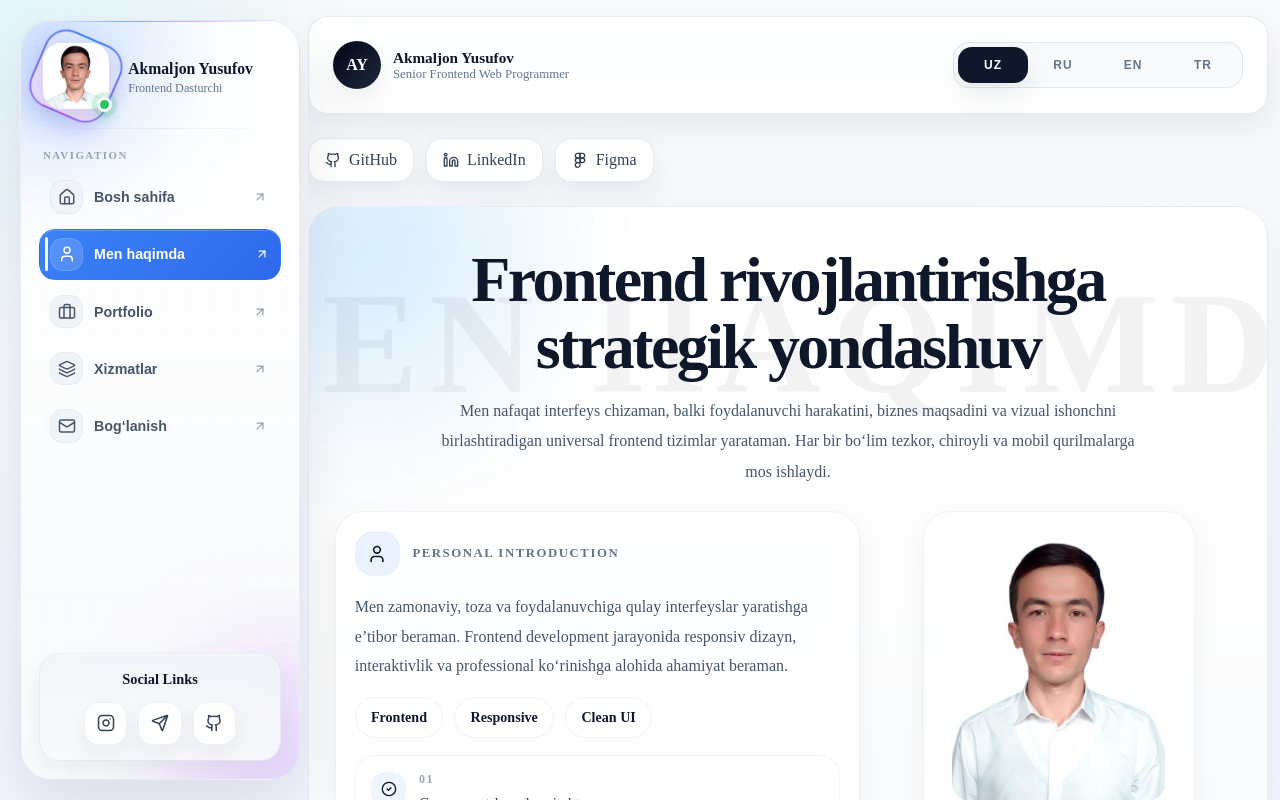
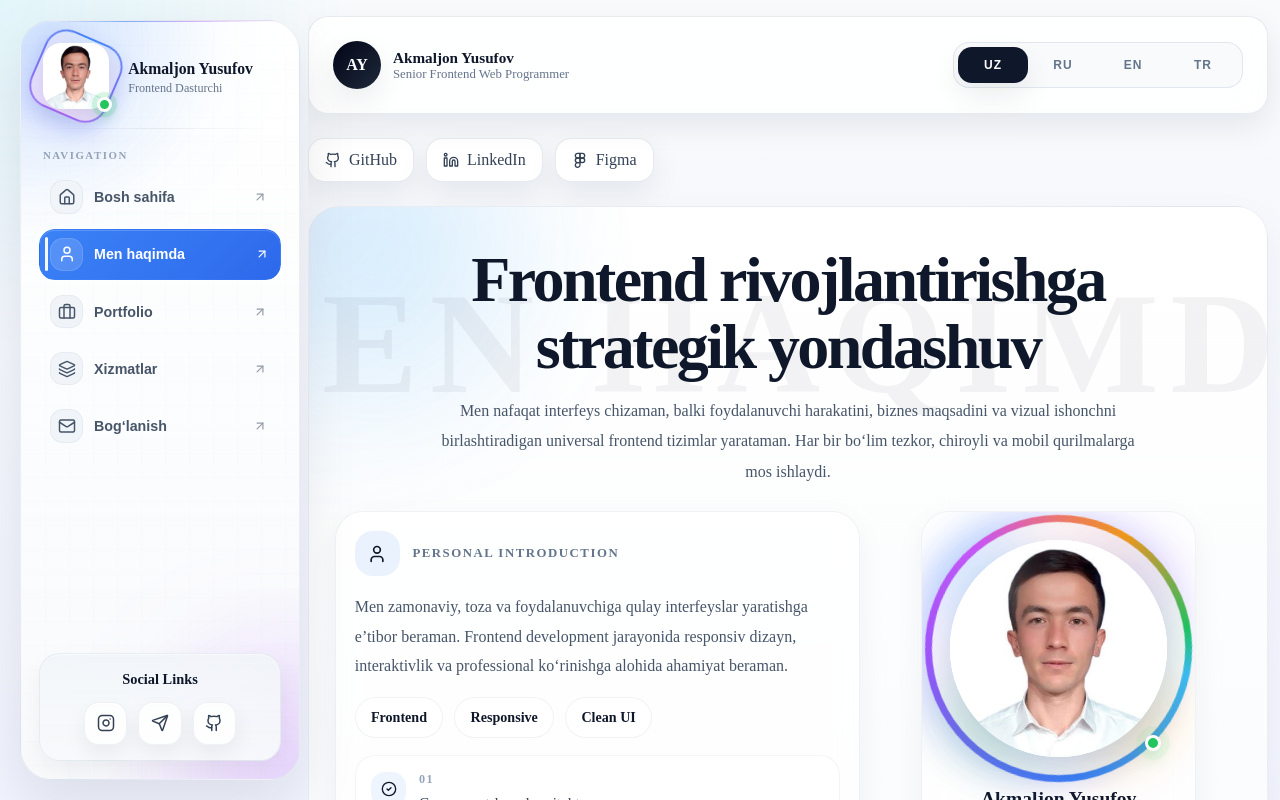
Before and after one commit to AkmaljonYusupov/Portfolio, a React app: page / in a window 1280 px wide. Both pictures are taken after a click on the button "Men haqimda". Shown: the top 800 px of the page. Built offline with nearby package versions, Linux system fonts and the light colour scheme; the HTML template or start-up script is replaced by a standard one.

Commit message:
Portfolio start

```diff
--- a/src/components/sections/AboutSection.module.scss
+++ b/src/components/sections/AboutSection.module.scss
@@ -120,6 +120,7 @@
   border: 1px solid rgba(148, 163, 184, 0.14);
   background: rgba(255, 255, 255, 0.72);
   backdrop-filter: blur(12px);
+  -webkit-backdrop-filter: blur(12px);
   box-shadow: 0 10px 30px rgba(15, 23, 42, 0.05);
   transition: transform 0.3s ease, box-shadow 0.3s ease;
 
@@ -286,34 +287,260 @@
 
 .profileCard {
   overflow: hidden;
-  padding: 0.9rem;
-  max-width: 330px;
+  padding: 1rem;
+  max-width: 340px;
   margin: 0 auto;
+
+  &:hover .profileRingOuter {
+    animation-duration: 5s;
+  }
+
+  &:hover .profileRingInner {
+    animation-duration: 3.2s;
+  }
 }
 
 .profileImageWrap {
+  position: relative;
   width: 100%;
-  max-width: 230px;
+  max-width: 258px;
+  aspect-ratio: 1 / 1;
   margin: 0 auto;
-  padding: 0.55rem;
-  border-radius: 24px;
+  border-radius: 999px;
+  isolation: isolate;
 
+  &:hover .profileImageInner {
+    transform: scale(1.035);
+  }
+
+  &:hover .profileImageInner img {
+    transform: scale(1.1);
+  }
+
+  &:hover .profileRingBlur {
+    opacity: 1;
+    transform: scale(1.12);
+    filter: blur(28px);
+  }
+
+  &:hover .profileRingOuter {
+    transform: scale(1.02);
+  }
+
+  &:hover .profileRingInner {
+    transform: scale(1.015);
+  }
+
+  &:hover .profileShine {
+    opacity: 1;
+  }
+}
+
+.profileRingOuter,
+.profileRingInner {
+  position: absolute;
+  inset: 0;
+  border-radius: 999px;
+  pointer-events: none;
+}
+
+.profileRingOuter {
+  inset: -12px;
+  z-index: 0;
+  background:
+    conic-gradient(
+      from 0deg,
+      #38bdf8 0deg,
+      #3b82f6 70deg,
+      #8b5cf6 150deg,
+      #d946ef 220deg,
+      #f59e0b 290deg,
+      #22c55e 340deg,
+      #38bdf8 360deg
+    );
+  animation: premiumOrbitOne 10s linear infinite;
+  filter: saturate(1.05);
+  box-shadow:
+    0 14px 30px rgba(59, 130, 246, 0.18),
+    0 18px 38px rgba(168, 85, 247, 0.14);
+  transition: transform 0.35s ease;
+
+  &::before {
+    content: "";
+    position: absolute;
+    inset: 7px;
+    border-radius: 999px;
+    background:
+      radial-gradient(circle at 50% 50%, rgba(255, 255, 255, 0.96), rgba(255, 255, 255, 0.9));
+  }
 
   :global(.dark) & {
-    background: rgba(255, 255, 255, 0.04);
+    &::before {
+      background:
+        radial-gradient(circle at 50% 50%, rgba(15, 23, 42, 0.96), rgba(15, 23, 42, 0.9));
+    }
+  }
+}
+
+.profileRingInner {
+  inset: -5px;
+  z-index: 1;
+  background:
+    conic-gradient(
+      from 180deg,
+      rgba(255, 255, 255, 0) 0deg,
+      rgba(255, 255, 255, 0) 30deg,
+      rgba(56, 189, 248, 0.95) 65deg,
+      rgba(99, 102, 241, 0.95) 120deg,
+      rgba(217, 70, 239, 0.92) 190deg,
+      rgba(245, 158, 11, 0.95) 260deg,
+      rgba(34, 197, 94, 0.92) 320deg,
+      rgba(255, 255, 255, 0) 360deg
+    );
+  animation: premiumOrbitTwo 6s linear infinite reverse;
+  opacity: 0.95;
+  mix-blend-mode: normal;
+  filter: blur(0.2px);
+  transition: transform 0.35s ease;
+
+  &::before {
+    content: "";
+    position: absolute;
+    inset: 8px;
+    border-radius: 999px;
+    background: transparent;
+    border: 1px solid rgba(255, 255, 255, 0.16);
+
+    :global(.dark) & {
+      border-color: rgba(255, 255, 255, 0.08);
+    }
+  }
+}
+
+.profileRingBlur {
+  position: absolute;
+  inset: -24px;
+  z-index: 0;
+  border-radius: 999px;
+  background:
+    radial-gradient(circle at 18% 20%, rgba(56, 189, 248, 0.32), transparent 28%),
+    radial-gradient(circle at 82% 20%, rgba(139, 92, 246, 0.28), transparent 30%),
+    radial-gradient(circle at 20% 82%, rgba(34, 197, 94, 0.24), transparent 28%),
+    radial-gradient(circle at 82% 80%, rgba(245, 158, 11, 0.26), transparent 30%),
+    radial-gradient(circle at 50% 50%, rgba(217, 70, 239, 0.12), transparent 45%);
+  filter: blur(22px);
+  opacity: 0.82;
+  transform: scale(1);
+  transition: 0.45s ease;
+  pointer-events: none;
+}
+
+.profileShine {
+  position: absolute;
+  inset: -10px;
+  z-index: 2;
+  border-radius: 999px;
+  pointer-events: none;
+  opacity: 0.78;
+  overflow: hidden;
+
+  &::before {
+    content: "";
+    position: absolute;
+    top: -30%;
+    left: -45%;
+    width: 46%;
+    height: 160%;
+    background: linear-gradient(
+      90deg,
+      transparent,
+      rgba(255, 255, 255, 0.5),
+      transparent
+    );
+    transform: rotate(18deg);
+    animation: premiumShineSweep 4.8s ease-in-out infinite;
+  }
+
+  :global(.dark) &::before {
+    background: linear-gradient(
+      90deg,
+      transparent,
+      rgba(255, 255, 255, 0.18),
+      transparent
+    );
+  }
+}
+
+.profileImageInner {
+  position: absolute;
+  inset: 12px;
+  z-index: 3;
+  border-radius: 999px;
+  overflow: hidden;
+  background:
+    linear-gradient(180deg, #ffffff 0%, #f8fafc 100%);
+  box-shadow:
+    inset 0 1px 0 rgba(255, 255, 255, 0.78),
+    0 18px 34px rgba(15, 23, 42, 0.1),
+    0 8px 18px rgba(59, 130, 246, 0.08);
+  transition: transform 0.38s ease;
+
+  :global(.dark) & {
+    background: rgba(255, 255, 255, 0.06);
+    box-shadow:
+      inset 0 1px 0 rgba(255, 255, 255, 0.06),
+      0 18px 34px rgba(0, 0, 0, 0.22);
+  }
+
+  &::after {
+    content: "";
+    position: absolute;
+    inset: 0;
+    z-index: 2;
+    background:
+      radial-gradient(circle at 25% 20%, rgba(255, 255, 255, 0.2), transparent 26%),
+      linear-gradient(
+        135deg,
+        rgba(255, 255, 255, 0.14),
+        transparent 30%,
+        transparent 70%,
+        rgba(255, 255, 255, 0.08)
+      );
+    pointer-events: none;
   }
 
   img {
     width: 100%;
+    height: 100%;
     display: block;
-    aspect-ratio: 4 / 5;
     object-fit: cover;
-    border-radius: 18px;
+    object-position: center top;
+    transition: transform 0.45s ease;
+  }
+}
+
+.profileOnlineDot {
+  position: absolute;
+  right: 18px;
+  bottom: 18px;
+  width: 1rem;
+  height: 1rem;
+  border-radius: 999px;
+  background: #22c55e;
+  border: 3px solid #ffffff;
+  z-index: 4;
+  box-shadow:
+    0 0 0 0 rgba(34, 197, 94, 0.48),
+    0 8px 18px rgba(34, 197, 94, 0.28);
+  animation: onlinePulse 2s infinite;
+
+  :global(.dark) & {
+    border-color: #0f172a;
   }
 }
 
 .profileContent {
-  padding: 1rem 0.35rem 0.2rem;
+  padding: 1.15rem 0.35rem 0.2rem;
 }
 
 .profileName {
@@ -392,6 +619,86 @@
   }
 }
 
+@keyframes premiumOrbitOne {
+  0% {
+    transform: rotate(0deg) scale(1);
+  }
+
+  25% {
+    transform: rotate(90deg) scale(1.01);
+  }
+
+  50% {
+    transform: rotate(180deg) scale(1);
+  }
+
+  75% {
+    transform: rotate(270deg) scale(1.01);
+  }
+
+  100% {
+    transform: rotate(360deg) scale(1);
+  }
+}
+
+@keyframes premiumOrbitTwo {
+  0% {
+    transform: rotate(0deg) scale(1);
+    opacity: 0.9;
+  }
+
+  50% {
+    transform: rotate(180deg) scale(1.012);
+    opacity: 1;
+  }
+
+  100% {
+    transform: rotate(360deg) scale(1);
+    opacity: 0.9;
+  }
+}
+
+@keyframes premiumShineSweep {
+  0% {
+    left: -55%;
+    opacity: 0;
+  }
+
+  12% {
+    opacity: 1;
+  }
+
+  35% {
+    left: 110%;
+    opacity: 0.9;
+  }
+
+  100% {
+    left: 110%;
+    opacity: 0;
+  }
+}
+
+@keyframes onlinePulse {
+  0% {
+    box-shadow:
+      0 0 0 0 rgba(34, 197, 94, 0.45),
+      0 8px 18px rgba(34, 197, 94, 0.28);
+  }
+
+  70% {
+    box-shadow:
+      0 0 0 10px rgba(34, 197, 94, 0),
+      0 8px 18px rgba(34, 197, 94, 0.22);
+  }
+
+  100% {
+    box-shadow:
+      0 0 0 0 rgba(34, 197, 94, 0),
+      0 8px 18px rgba(34, 197, 94, 0.28);
+  }
+}
+
 @media (min-width: 1024px) {
   .aboutSection {
     padding: 1.6rem;
@@ -407,7 +714,7 @@
   }
 
   .profileCard {
-    max-width: 320px;
+    max-width: 330px;
   }
 }
 
@@ -426,4 +733,16 @@
   .profileImageWrap {
     max-width: 220px;
   }
+
+  .profileRingOuter {
+    inset: -10px;
+  }
+
+  .profileRingInner {
+    inset: -4px;
+  }
+
+  .profileImageInner {
+    inset: 10px;
+  }
 }
--- a/src/components/sections/AboutSection.tsx
+++ b/src/components/sections/AboutSection.tsx
@@ -84,7 +84,12 @@ export default function AboutSection({ t }: { t: any }) {
           transition={{ duration: 0.45, delay: 0.12 }}
         >
           <div className={styles.profileImageWrap}>
-            <img src={AkmaljonImage} alt="Akmaljon Yusufov" />
+            <div className={styles.profileRingOuter} />
+            <div className={styles.profileRingBlur} />
+            <div className={styles.profileImageInner}>
+              <img src={AkmaljonImage} alt="Akmaljon Yusufov" />
+            </div>
+            <span className={styles.profileOnlineDot} />
           </div>
 
           <div className={styles.profileContent}>
```
